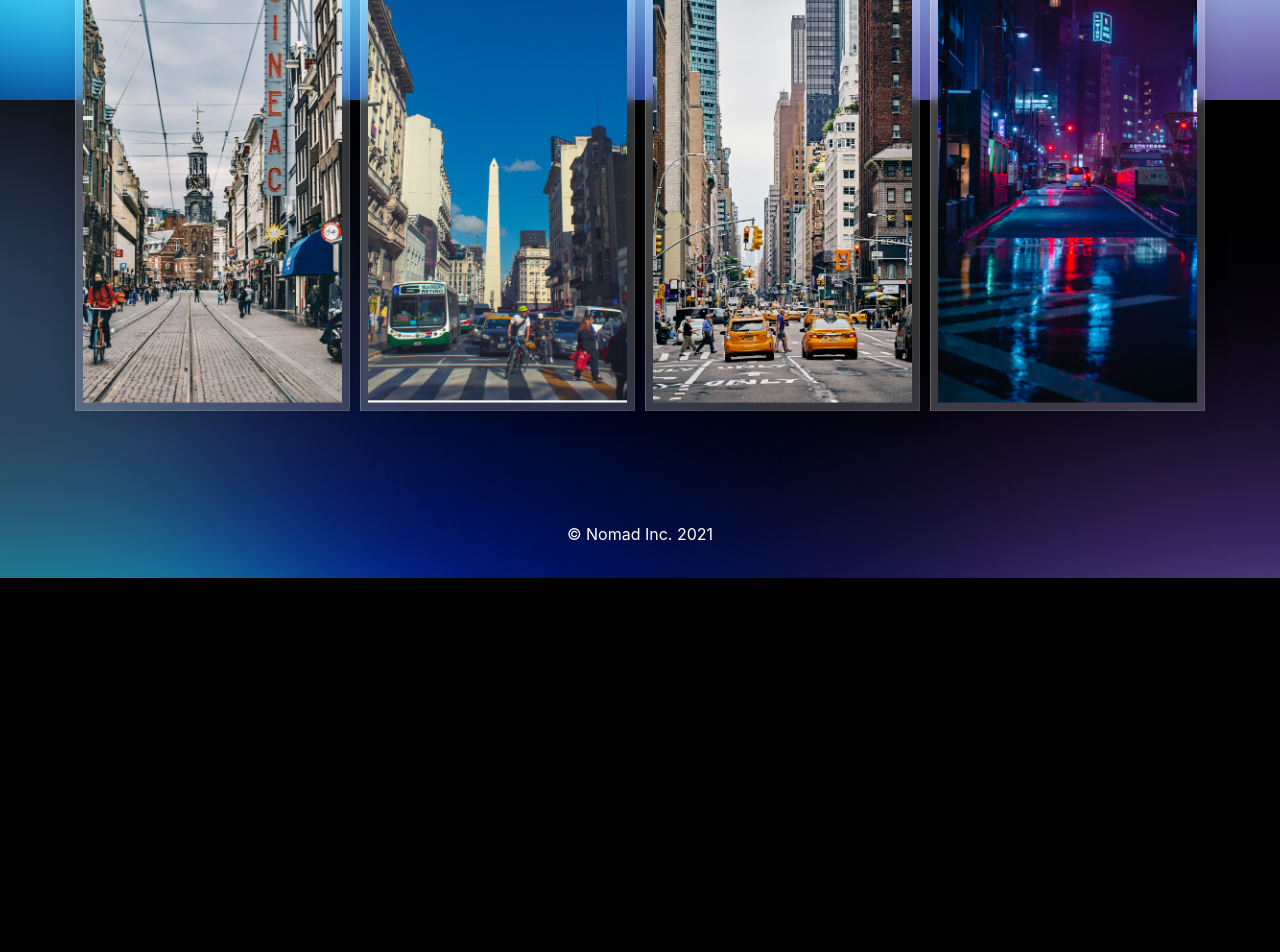
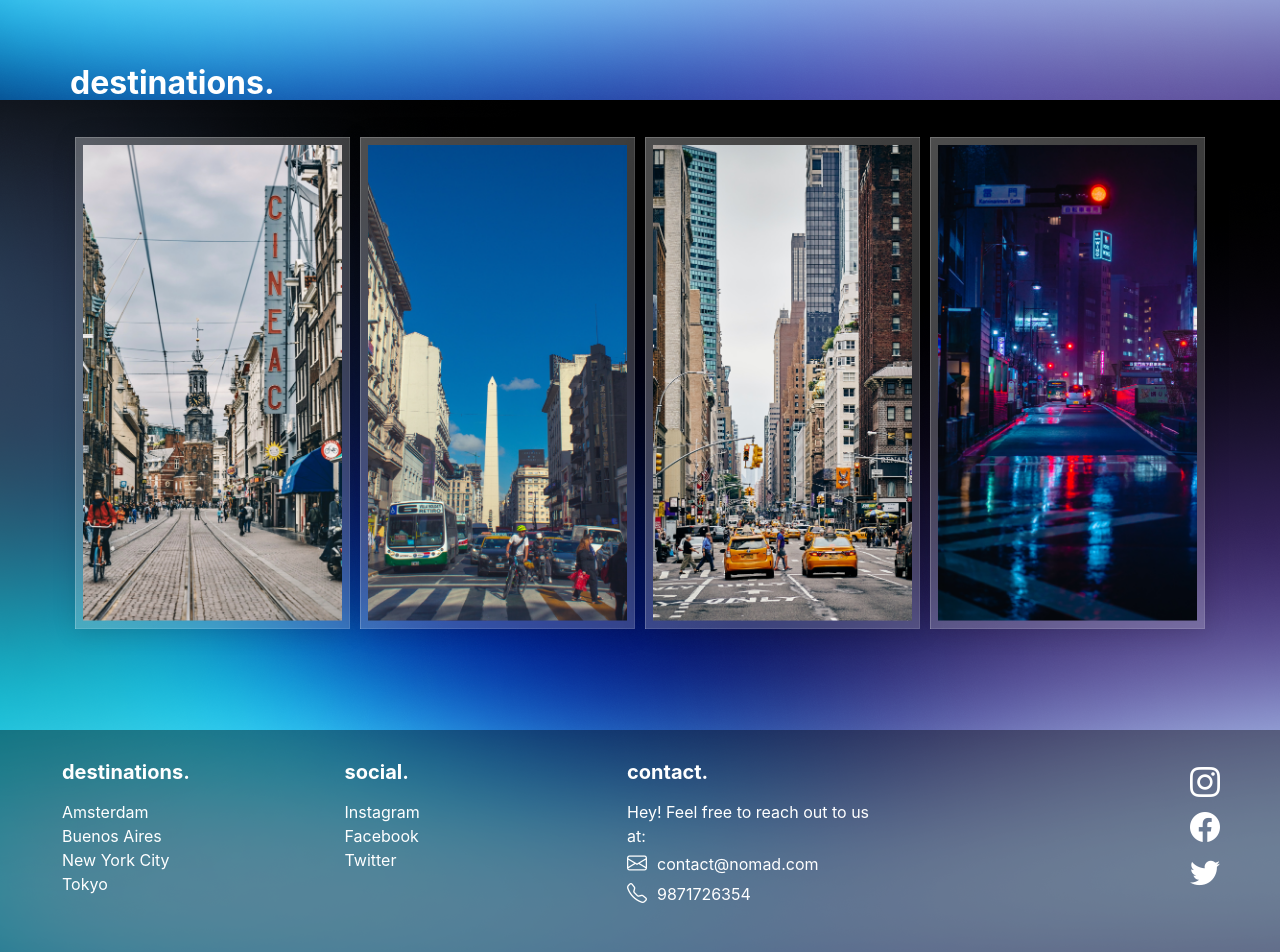
Before and after one commit to arundhatibala/nomad, a React (Create React App) app in the folder frontend/: page / in a window 1280 px wide. Shown: the part 900-1852 px from the top of the page. Before the commit the page ends 1478 px from the top, so only its background shows below. Built offline with nearby package versions, Linux system fonts and the light colour scheme.

Commit message:
header, footer, home modified - screens+routes added

```diff
--- a/frontend/package.json
+++ b/frontend/package.json
@@ -10,6 +10,7 @@
     "react-bootstrap": "^2.0.3",
     "react-dom": "^17.0.2",
     "react-router-dom": "^6.0.2",
+    "react-router-hash-link": "^2.4.3",
     "react-scripts": "4.0.3",
     "web-vitals": "^1.1.2"
   },
--- a/frontend/public/index.html
+++ b/frontend/public/index.html
@@ -17,6 +17,8 @@
   </head>
   <body>
     <noscript>You need to enable JavaScript to run this app.</noscript>
+    <script src="https://cdnjs.cloudflare.com/ajax/libs/jquery/3.2.1/jquery.min.js"></script>
+    <script src="https://cdnjs.cloudflare.com/ajax/libs/twitter-bootstrap/4.1.3/js/bootstrap.bundle.min.js"></script>
     <div id="root"></div>
 
   </body>
--- a/frontend/src/Components/Footer.js
+++ b/frontend/src/Components/Footer.js
@@ -2,15 +2,53 @@ import React from 'react'
 import { Container, Row, Col } from "react-bootstrap"
 const Footer = () => {
     return (
-        <footer>
-        <Container>
+        <footer id = "contact">
+        {/* <Container style = {{maxWidth: "100%", backgroundColor:"rgba(255,255,255,0.3)"}}>
             <Row>
-                <Col className = "text-center py-3">
-                    &copy; Nomad Inc. 2021
+                <Col classNameName = "text-center py-3">
+                    &copy; nomad inc. 2021.
                 </Col>
             </Row>
+        </Container> */}
+        <Container style = {{padding: "30px 50px", maxWidth: "100%", backgroundColor:"rgba(0,0,0,0.4)", marginTop:"50px"}}>
+        <div style={{float:"right", display: "flex", flexDirection:"column"}}>
+                    <a href="https://instagram.com"><i className="bi bi-instagram footerIcon"></i></a>
+                        <a href="https://facebook.com"><i className="bi bi-facebook footerIcon"></i></a>
+                        <a href="https://twitter.com"><i className="bi bi-twitter footerIcon"></i></a>
+                    </div>
+                <Row>
+                    <Col sm = {6} md ={3}>
+                        <h5>destinations.</h5>
+                            <a style = {{textDecoration:"none"}} href="/amsterdam">Amsterdam</a>
+                            <br></br>
+                            <a style = {{textDecoration:"none"}} href="/buenosaires">Buenos Aires</a>
+                            <br></br>
+                            <a style = {{textDecoration:"none"}} href="/newyorkcity">New York City</a>
+                            <br></br>
+                            <a style = {{textDecoration:"none"}} href="/tokyo">Tokyo</a>
+                    </Col>
+                    <Col sm = {6} md ={3}>
+                        <h5>social.</h5>
+                            <a style = {{textDecoration:"none"}} href="instagram.com">Instagram</a>
+                            <br></br>
+                            <a style = {{textDecoration:"none"}} href="facebook.com">Facebook</a>
+                            <br></br>
+                            <a style = {{textDecoration:"none"}} href="twitter.com">Twitter</a>
 
-        </Container>
+                    </Col>
+                    <Col sm = {6} md ={3}>
+                        <h5>contact.</h5>
+                        <p style = {{paddingBottom:"0px", marginBottom:"0px"}}>Hey! Feel free to reach out to us at:</p>
+                        <a style = {{textDecoration:"none"}} href="mailto:contact@nomad.com"><i className="bi bi-envelope contactIcon"></i>contact@nomad.com</a>
+                        <br></br>
+                        <a><i className="bi bi-telephone contactIcon"></i>9871726354</a>
+                    </Col>
+                </Row>
+                <br></br>
+                <br></br>
+                <br></br>
+               <center><strong> <p style = {{marginBottom:"5px"}}className="copyright">nomad inc. © 2021.</p></strong></center>
+            </Container>
         </footer>
     )
 
--- a/frontend/src/Components/Header.js
+++ b/frontend/src/Components/Header.js
@@ -1,21 +1,24 @@
 import React from 'react'
 import { Navbar, Nav, Container } from 'react-bootstrap'
+import {useNavigate } from 'react-router'
+import { HashLink as Link } from 'react-router-hash-link'
 
 const Header = () => {
+  let navigate = useNavigate()
     return (
         <header style= {{backgroundColor: 'rgba(255, 255, 255, 0)'}}>
             <Navbar collapseOnSelect expand="lg" variant="dark" style = {{padding: '10px 5px'}}>
   <Container style = {{padding: '0px 12px'}}>
-  <Navbar.Brand href="#" style ={{fontFamily:'Readex Pro', fontSize: '20px'}}>nomad.</Navbar.Brand>
+  <Navbar.Brand style ={{fontFamily:'Readex Pro', fontSize: '20px'}}>nomad.</Navbar.Brand>
   <Navbar.Toggle aria-controls="responsive-navbar-nav" />
   <Navbar.Collapse id="responsive-navbar-nav">
     <Nav className="me-auto">
-      <Nav.Link href="#features">destinations.</Nav.Link>
-      <Nav.Link href="#pricing">contact.</Nav.Link>
+      <Nav.Link href= "/#destinations">destinations.</Nav.Link>
+      <Nav.Link href = "/#contact">contact.</Nav.Link>
     </Nav>
     <Nav>
-    <Nav.Link href="#" className = "bi bi-search"></Nav.Link>
-      <Nav.Link href="#" className = "bi bi-person-circle"></Nav.Link>
+    <Nav.Link href = "/explore"className = "bi bi-search"></Nav.Link>
+      <Nav.Link href = "/profile"className = "bi bi-person-circle"></Nav.Link>
     </Nav>
   </Navbar.Collapse>
   </Container>
--- /dev/null
+++ b/frontend/src/Screens/Explore.js
@@ -0,0 +1,11 @@
+import React from 'react'
+
+const Explore = () => {
+    return (
+        <div>
+
+        </div>
+    )
+}
+
+export default Explore
--- a/frontend/src/Screens/Home.js
+++ b/frontend/src/Screens/Home.js
@@ -5,8 +5,9 @@ import Amsterdam from '../Cards/Amsterdam.png'
 import BuenosAires from '../Cards/BuenosAires.png'
 import Tokyo from '../Cards/Tokyo.png'
 import NYC from '../Cards/NYC.png'
-import CapeTown from '../Cards/Capetown.png'
-import mainImage from '../Cards/mainImage.jpg'
+import {Link} from 'react-router-dom'
+// import CapeTown from '../Cards/Capetown.png'
+// import mainImage from '../Cards/mainImage.jpg'
 const Home = () => {
 
     return (
@@ -14,36 +15,35 @@ const Home = () => {
         <center>
          <div className = "centered">
         <Fade cascade duration={4000}>
-        <h1 style ={{fontSize:"180px", margin: "0px"}}>nomad.</h1>
+        <h1 style ={{fontSize:"180px", margin: "50px 0px 0px 0px"}}>nomad.</h1>
         <h1 style ={{fontSize:"25px", margin: "0px"}}>belong anywhere</h1>
         </Fade>
-        <br></br>
-        {/* <Card className="py-1 px-1">
-            <Card.Img src = {mainImage}></Card.Img>
-        </Card> */}
         </div>
         </center>
-        <Row style ={{marginTop: "650px"}}>
-            <h2 style ={{padding:"0p"}}>destinations.</h2>
+        <Row style ={{marginTop: "840px"}}>
+            <h1 style = {{color:"rgba(0,0,0,0)"}}id= "destinations">anchor</h1>
+            <h2 style ={{padding:"0px", margin:"0px"}}>destinations.</h2>
             <Col style = {{padding: "5px", margin:"0px"}}>
-                <Card className = "px-1 py-1" style = {{marginTop: "50px", borderRadius:"0px"}}>
+                <Link to = '/amsterdam'>
+                <Card className = "px-1 py-1" style = {{marginTop: "30px", borderRadius:"0px"}}>
                 <Card.Img src = {Amsterdam} style = {{borderRadius:"0px"}}/>
                 <Card.ImgOverlay className = "overlay" style = {{borderRadius:"0px"}}>
                     <Container style = {{margin: "0px", padding: "0px", borderRadius:"0"}}>
                         <h4 className = "overlayText">Amsterdam</h4>
                     </Container>
                 </Card.ImgOverlay>
-        </Card>
+        </Card></Link>
             </Col>
             <Col style = {{padding: "5px"}}>
-                <Card className = "px-1 py-1" style = {{marginTop: "50px", borderRadius:"0px"}}>
+            <Link to = '/buenosaires'>
+                <Card className = "px-1 py-1" style = {{marginTop: "30px", borderRadius:"0px"}}>
                 <Card.Img src = {BuenosAires} style = {{borderRadius:"0px"}}/>
                 <Card.ImgOverlay className = "overlay" style = {{borderRadius:"0px"}}>
                     <Container style = {{margin: "0px", padding: "0px", borderRadius:"0"}}>
                         <h4 className = "overlayText">Buenos Aires</h4>
                     </Container>
                 </Card.ImgOverlay>
-        </Card>
+        </Card></Link>
             </Col>
             {/* <Col style = {{padding: "5px"}}>
                 <Card className = "px-1 py-1" style = {{marginTop: "50px", borderRadius:"0px"}}>
@@ -56,24 +56,26 @@ const Home = () => {
         </Card>
         </Col>  */}
             <Col style = {{padding: "5px"}}>
-                <Card className = "px-1 py-1" style = {{marginTop: "50px", borderRadius:"0px"}}>
+            <Link to = '/newyorkcity'>
+                <Card className = "px-1 py-1" style = {{marginTop: "30px", borderRadius:"0px"}}>
                 <Card.Img src = {NYC} style = {{borderRadius:"0px"}}/>
                 <Card.ImgOverlay className = "overlay" style = {{borderRadius:"0px"}}>
                     <Container style = {{margin: "0px", padding: "0px", borderRadius:"0"}}>
                         <h4 className = "overlayText">New York City</h4>
                     </Container>
                 </Card.ImgOverlay>
-        </Card>
+        </Card></Link>
             </Col>
             <Col style = {{padding: "5px"}}>
-                <Card className = "px-1 py-1" style = {{marginTop: "50px", borderRadius:"0px"}}>
+            <Link to = '/tokyo'>
+                <Card className = "px-1 py-1" style = {{marginTop: "30px", borderRadius:"0px"}}>
                 <Card.Img src = {Tokyo} style = {{borderRadius:"0px"}}/>
                 <Card.ImgOverlay className = "overlay" style = {{borderRadius:"0px"}}>
                     <Container style = {{margin: "0px", padding: "0px", borderRadius:"0"}}>
                         <h4 className = "overlayText">Tokyo</h4>
                     </Container>
                 </Card.ImgOverlay>
-        </Card>
+        </Card></Link>
             </Col>
         </Row>
         </>
--- /dev/null
+++ b/frontend/src/Screens/Location.js
@@ -0,0 +1,11 @@
+import React from 'react'
+
+const Location = () => {
+    return (
+        <div>
+
+        </div>
+    )
+}
+
+export default Location
--- /dev/null
+++ b/frontend/src/Screens/Login.js
@@ -0,0 +1,11 @@
+import React from 'react'
+
+const Login = () => {
+    return (
+        <div>
+
+        </div>
+    )
+}
+
+export default Login
--- /dev/null
+++ b/frontend/src/Screens/Profile.js
@@ -0,0 +1,11 @@
+import React from 'react'
+
+const Profile = () => {
+    return (
+        <div>
+
+        </div>
+    )
+}
+
+export default Profile
--- /dev/null
+++ b/frontend/src/Screens/Register.js
@@ -0,0 +1,11 @@
+import React from 'react'
+
+const Register = () => {
+    return (
+        <div>
+
+        </div>
+    )
+}
+
+export default Register
--- a/frontend/src/index.css
+++ b/frontend/src/index.css
@@ -36,7 +36,7 @@ main{
 	  flex-direction: column;
 	  justify-content: center;
     width:100%;
-    height: 100%;
+    height: 400px;
     background-color: rgba(0, 0, 0, 0);
     position: absolute; /*Can also be `fixed`*/
     left: 0;
@@ -44,8 +44,24 @@ main{
     top: 0;
     bottom: 0;
     margin: auto;
-    padding-top: 200px;
+    /* padding-top: 250px; */
     /*Solves a problem in which the content is being cut when the div is smaller than its' wrapper:*/
     max-width: 100%;
     max-height: 100%;
 }
+
+.footerIcon {
+  font-size: 30px;
+  padding: 10px;
+}
+
+.contactIcon {
+  font-size: 20px;
+  padding: 10px 10px 10px 0px;
+}
+
+.navbar {
+  position: sticky;
+  max-width: 100%;
+  height: auto;
+}
```
Also changed, not shown: frontend/src/App.js (+13 -0 lines), frontend/src/Cards/BuenosAires.png, 1 other file (tests, documents, lock files or other folders).
